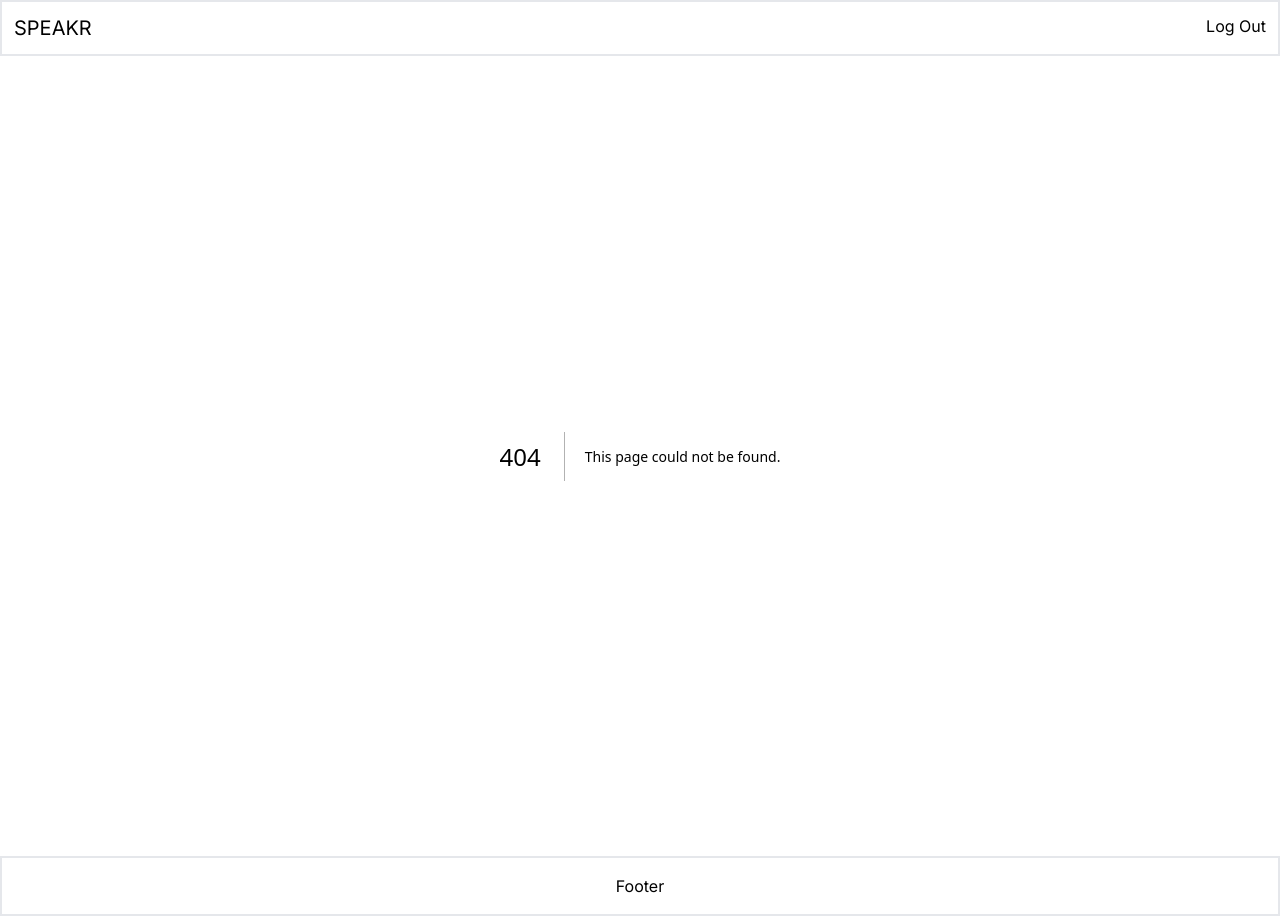
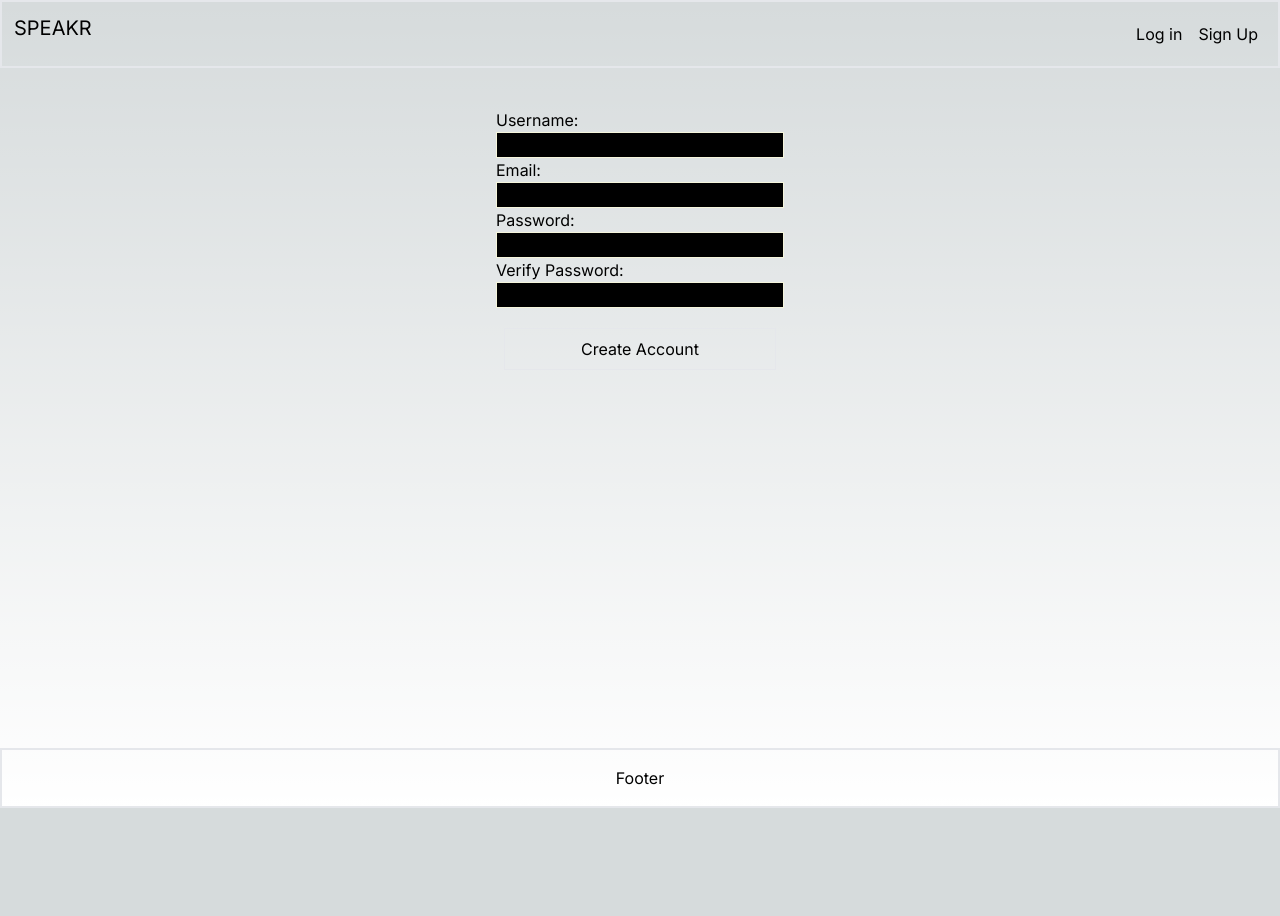
Before and after one commit to phi9009/PodcastSM, a Next.js app: page /signup in a window 1280 px wide. Before the commit this address had no page. After the commit the page ends 808 px from the top, so only its background shows below. Built offline with nearby package versions, Linux system fonts and the light colour scheme.

Commit message:
added auth routes (still no backend. looking into NEXTjs api)

```diff
--- /dev/null
+++ b/src/app/(auth)/forgotPassword/page.js
@@ -0,0 +1,14 @@
+export default function ForgotPassword (){
+    return (
+        <div className="mt-10">
+            <form className="flex flex-col w-72 m-auto">
+                <label for="username">Username: </label>
+                <input type="text" id="username"/>
+                <label for="email">Email: </label>
+                <input type="email" id="email"/>
+
+                <button className="button m-2 p-2 border mt-5">Reset Password</button>
+            </form>
+        </div>
+    )
+}
--- /dev/null
+++ b/src/app/(auth)/login/page.js
@@ -0,0 +1,20 @@
+import Link from "next/link"
+
+
+export default function Login ()
+{
+    return (
+        <div className="mt-10">
+            <form className="flex flex-col w-72 m-auto">
+                <label for="username">Username: </label>
+                <input type="text" id="username"/>
+                <label for="password">Password: </label>
+                <input type="password" id="password"/>
+                <Link href={`/forgotPassword`} className="mt-2">Forgot Password?</Link>
+                <button className="button m-2 p-2 border mt-5">Log in</button>
+            </form>
+        </div>
+
+    )
+
+}
--- /dev/null
+++ b/src/app/(auth)/signup/page.js
@@ -0,0 +1,17 @@
+export default function Signup(){
+    return (
+        <div className="mt-10">
+        <form className="flex flex-col w-72 m-auto">
+            <label for="username">Username: </label>
+            <input type="text" id="username"/>
+            <label for="email">Email: </label>
+            <input type="email" id="email"/>
+            <label for="password">Password: </label>
+            <input type="password" id="password"/>
+            <label for="vPassword">Verify Password: </label>
+            <input type="password" id="vPassword"/>
+            <button className="button m-2 p-2 border mt-5">Create Account</button>
+        </form>
+    </div>
+    )
+}
--- a/src/app/globals.css
+++ b/src/app/globals.css
@@ -34,3 +34,9 @@ body {
 .content {
   min-height: 80vh;
 }
+
+input {
+  background-color: black;
+  color:beige;
+  border: 1px beige solid;
+}
--- a/src/app/header.js
+++ b/src/app/header.js
@@ -1,14 +1,16 @@
 import Link from "next/link";
 
 export default function Header () {
-    let isLoggedIn = true;
+    let isLoggedIn = false;
 
     const ifLoggedIn = function () {
         return (
             <div className="Auth flex" key="2">
+                <Link href={`/`}>
                 <div  className="button logout-button">
                     Log Out
                 </div>
+                </Link>
             </div>
         )
     }
@@ -16,12 +18,16 @@ export default function Header () {
     const ifLoggedOut = function () {
         return (
             <div className="Auth flex" key="2">
-                <div className="button login-button m-2">
+                <Link className="m-2" href={`/login`}>
+                <div className="button login-button ">
                     Log in
                 </div>
-                <div className="button signup-button m-2">
+                </Link>
+                <Link className="m-2" href={`/signup`}>
+                <div className="button signup-button ">
                     Sign Up
                 </div>
+                </Link>
             </div>
         )
     }
```
